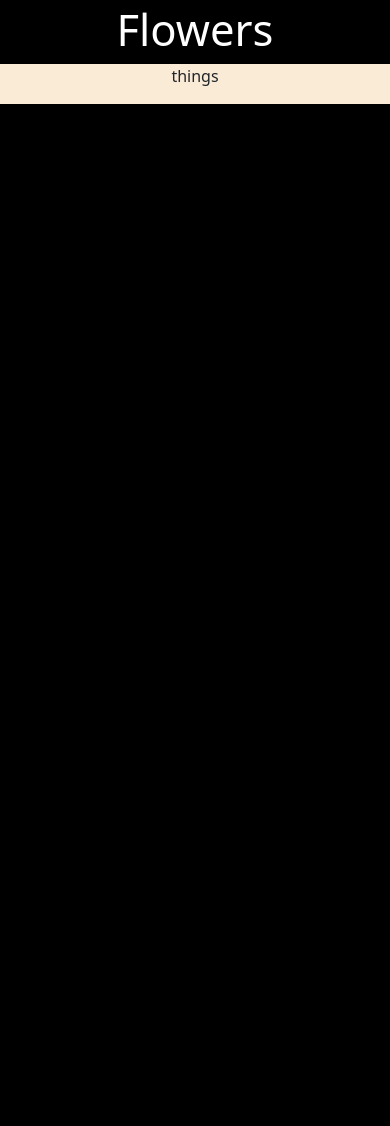
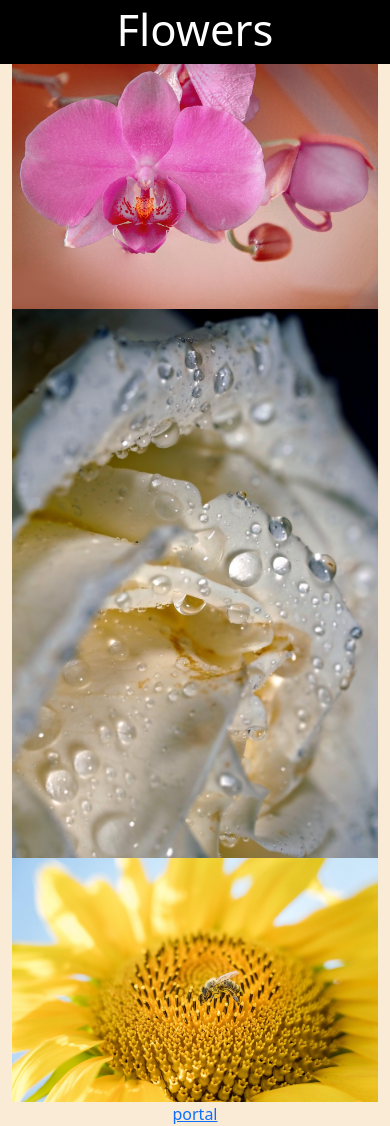
Before and after one commit to critikal404/ADD103, a plain HTML site: page week_10/responsive_images/index.html in a window 390 px wide. Shown: the part 158-1284 px from the top of the page. Before the commit the page ends 844 px from the top, so only its background shows below. Drawn offline with nearby package versions, Linux system fonts and the light colour scheme.

Commit message:
clean ups 2

```diff
--- a/week_10/responsive_images/index.html
+++ b/week_10/responsive_images/index.html
@@ -11,19 +11,45 @@
 <body style="background-color: black;">
     <div class="container-fluid">
         <div class="row justify-content-center">
-            <div class="col-12 col-md-8 col-lg-8 text-center text-white">
+            <div class="col-12 col-md-8 text-center text-white">
                 <h1 class="display-1">The Wonderful World</h1>
                 <h1 class="display-4">of</h1>
                 <h1 class="display-1">Flowers</h1>
             </div>
         </div>
         <div class="row justify-content-center">
-            <div class="col-12 col-md-8 col-lg-8 text-center" style="background-color: antiquewhite;">
-                <p>things</p>
+            <div class="col-12 col-md-8 text-center" style="background-color: antiquewhite;">
+                <picture class="d-block w-100">
+                    <source srcset="../images/orchid_01.webp" media="(min-width: 1200px)">
+                    <source srcset="../images/orchid_02.jpg" media="(min-width: 768px)">
+                    <img class="img-fluid" src="../images/orchid_03.jpg" alt="Orchid flower">
+                </picture>
             </div>
         </div>
+        <div class="row justify-content-center">
+            <div class="col-12 col-md-8 text-center" style="background-color: antiquewhite;">
+                <picture class="d-block w-100">
+                    <source srcset="../images/rose_01.jpg" media="(min-width: 1200px)">
+                    <source srcset="../images/rose_02.jpg" media="(min-width: 768px)">
+                    <img class="img-fluid" src="../images/rose_03.jpg" alt="Orchid flower">
+                </picture>
+            </div>
+        </div>
+        <div class="row justify-content-center">
+            <div class="col-12 col-md-8 text-center" style="background-color: antiquewhite;">
+                <picture class="d-block w-100">
+                    <source srcset="../images/sunflower_01.jpg" media="(min-width: 1200px)">
+                    <source srcset="../images/sunflower_02.jpg" media="(min-width: 768px)">
+                    <img class="img-fluid" src="../images/sunflower_03.jpg" alt="Orchid flower">
+                </picture>
+            </div>
+        </div>
+        <div class="row justify-content-center">
+            <div class="col-12 col-md-8 text-center" style="background-color: antiquewhite;">
+                <a href="../../index.html">portal</a>
 
-
+            </div>
+        </div>
     </div>
 </body>
 
```
Also changed, not shown: week_10/media/index.html (+5 -3 lines), week_10/images/orchid_01.webp (added), week_10/images/orchid_02.jpg (added), week_10/images/orchid_03.jpg (added), week_10/images/parfuma_angel_01.jpg (deleted), week_10/images/rose_01.jpg (added), week_10/images/rose_02.jpg (added), week_10/images/rose_03.jpg (added), week_10/images/sunflower_01.jpg (added), week_10/images/sunflower_02.jpg (added), week_10/images/sunflower_03.jpg (added).
